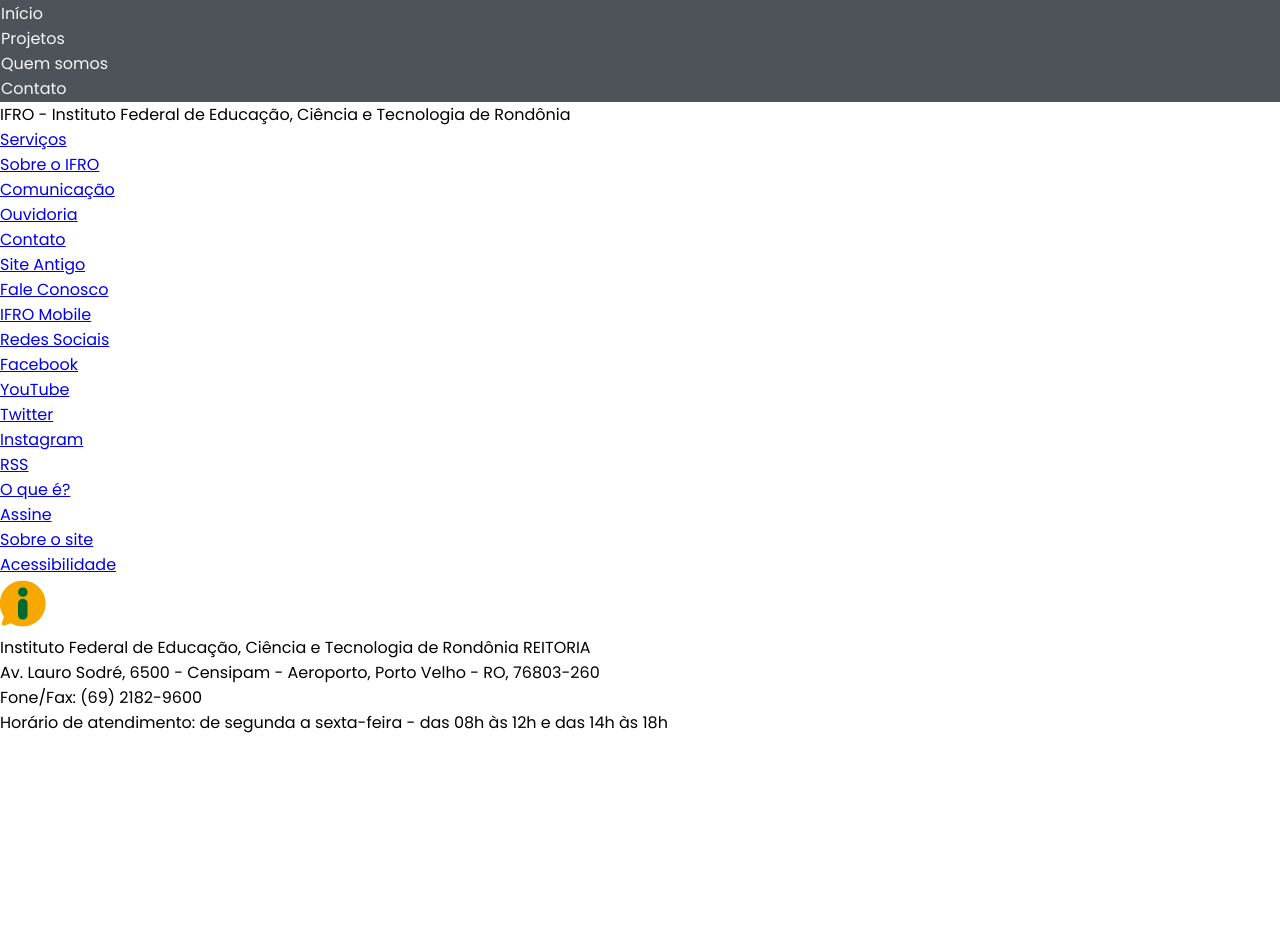
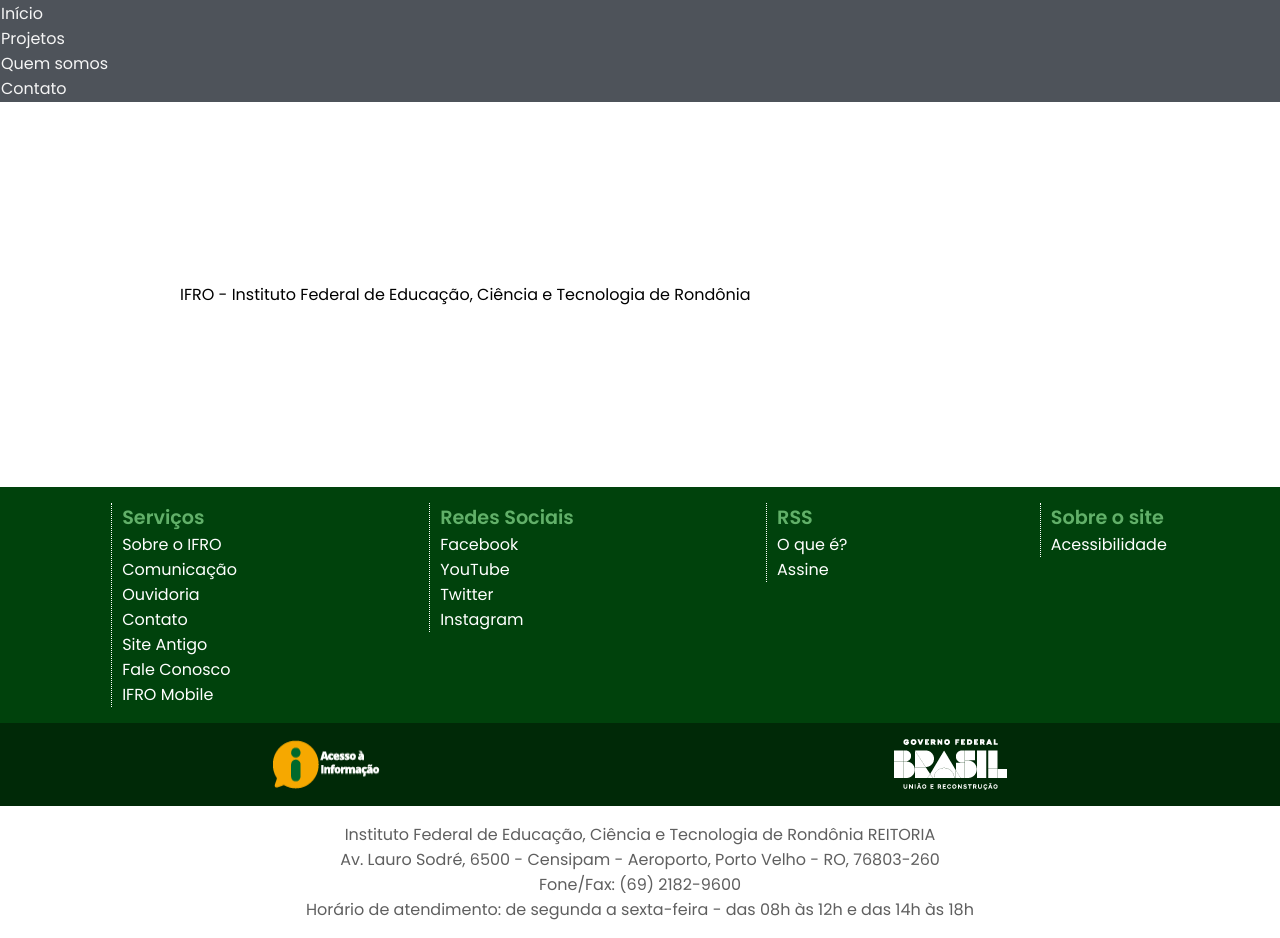
Before and after one commit to EduardoTartas/responsividade, a website built with Vite: page index.html in a window 1280 px wide. Before the commit the page ends 800 px from the top, so only its background shows below. Built offline with nearby package versions, Linux system fonts and the light colour scheme; files whose address does not match are found by name.

Commit message:
adiciona importações de estilos para footer e main no arquivo index.css

```diff
--- a/src/assets/styles/index.css
+++ b/src/assets/styles/index.css
@@ -1,2 +1,4 @@
 @import url(global.css);
 @import url(nav.css);
+@import url(footer.css);
+@import url(main.css);
```
